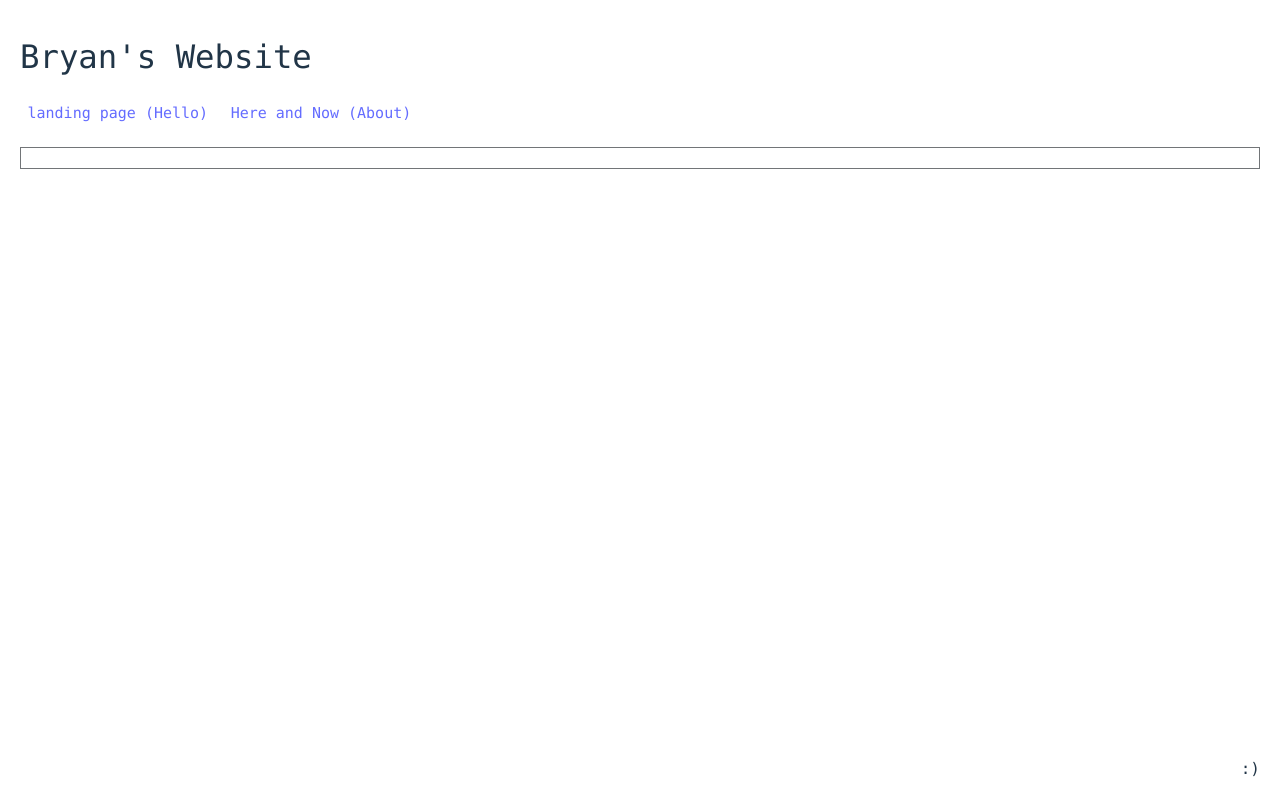
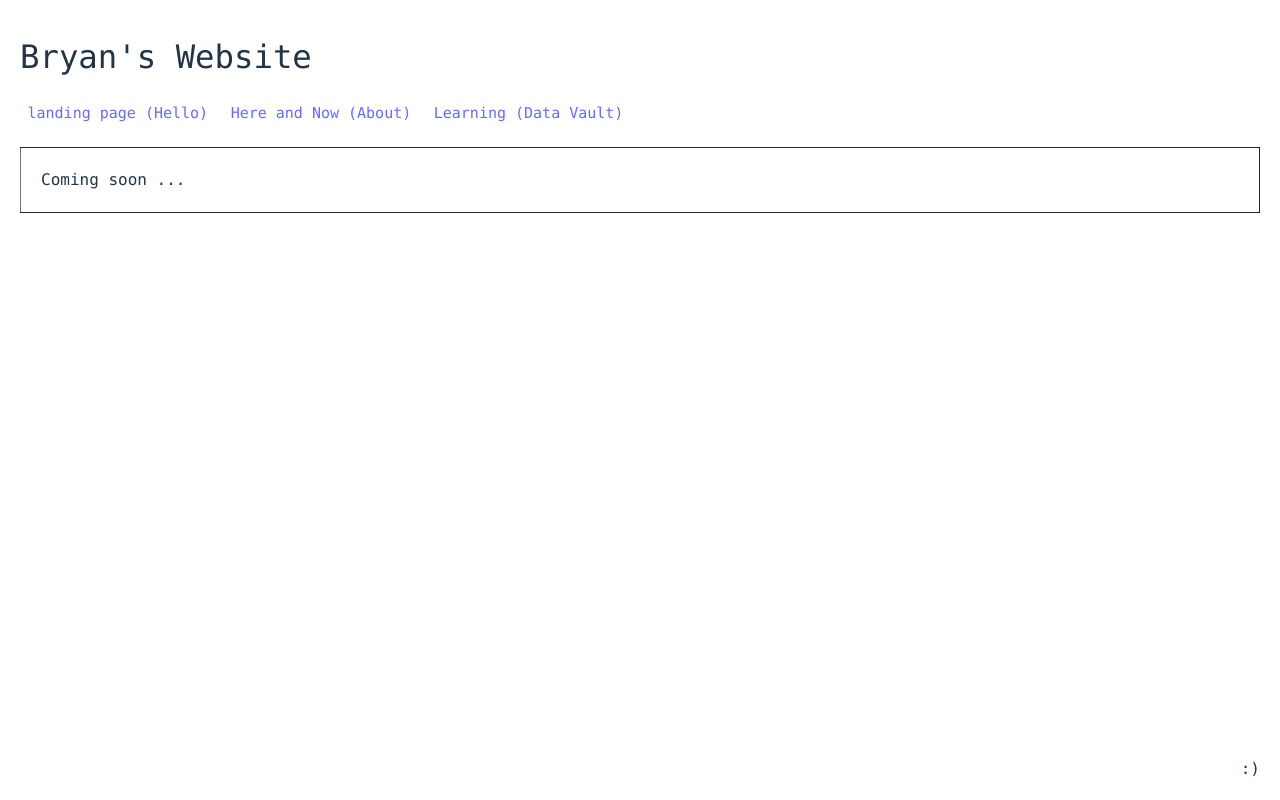
Before and after one commit to bett-bett/hello, a React (Vite) app: page /edu in a window 1280 px wide. Built offline with nearby package versions, Linux system fonts and the light colour scheme.

Commit message:
learning page to do

```diff
--- a/src/App.css
+++ b/src/App.css
@@ -101,7 +101,13 @@ nav {
   bottom: 20px;
 }
 
-
+.main-edu {
+  border-top: 1px solid #242424 ;
+  border-bottom: 1px solid #242424 ;
+  border-right: 1px solid #242424 ;
+  margin: -11px;
+  padding: 21px;
+}
 
 
 
--- a/src/App.jsx
+++ b/src/App.jsx
@@ -8,6 +8,8 @@ import About from './pages/About';
 import Count from './pages/Count';
 import Hello from './pages/Hello';
 import HomeLayout from './layout/HomeLayout';
+import Learning from './pages/Learning';
+
 
 function App() {
 
@@ -24,6 +26,7 @@ function App() {
               <Route path="/about" element={<About/>} />
               <Route path="/count" element={<Count/>} />
               <Route path="/" element={<Hello/>} />
+              <Route path="/edu" element={<Learning/>} />
             </Routes>
           </div>
         </div>
--- a/src/components/Header.jsx
+++ b/src/components/Header.jsx
@@ -13,6 +13,7 @@ function Header() {
         <ul>
           <li><Link to="/">landing page (Hello)</Link></li>
           <li><Link to="/about">Here and Now (About)</Link></li>
+          <li><Link to="/edu">Learning (Data Vault)</Link></li>
         </ul>
       </nav>
     </div>
--- /dev/null
+++ b/src/pages/Learning.jsx
@@ -0,0 +1,10 @@
+
+function Learning() {
+  return (
+    <div className="main-edu">
+      Coming soon ...
+    </div>
+  )
+}
+
+export default Learning
```
